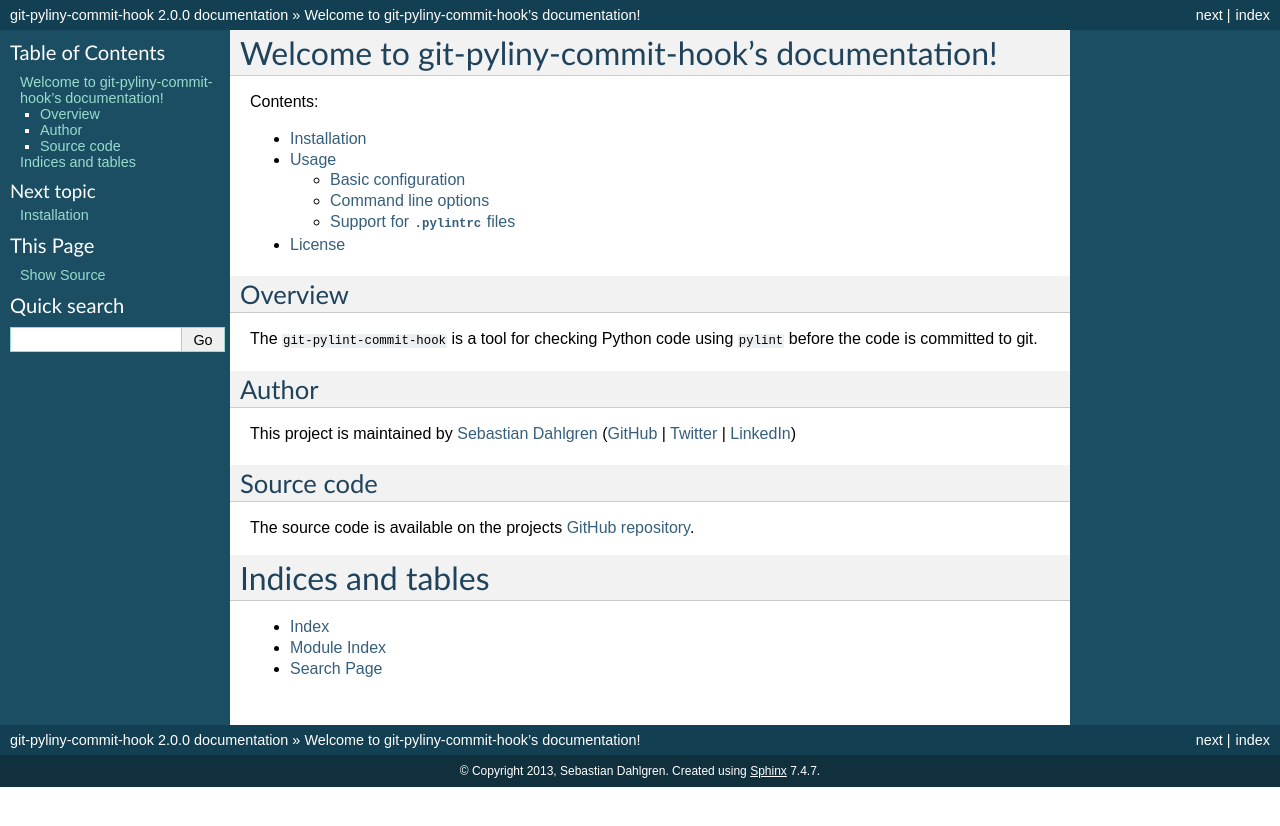
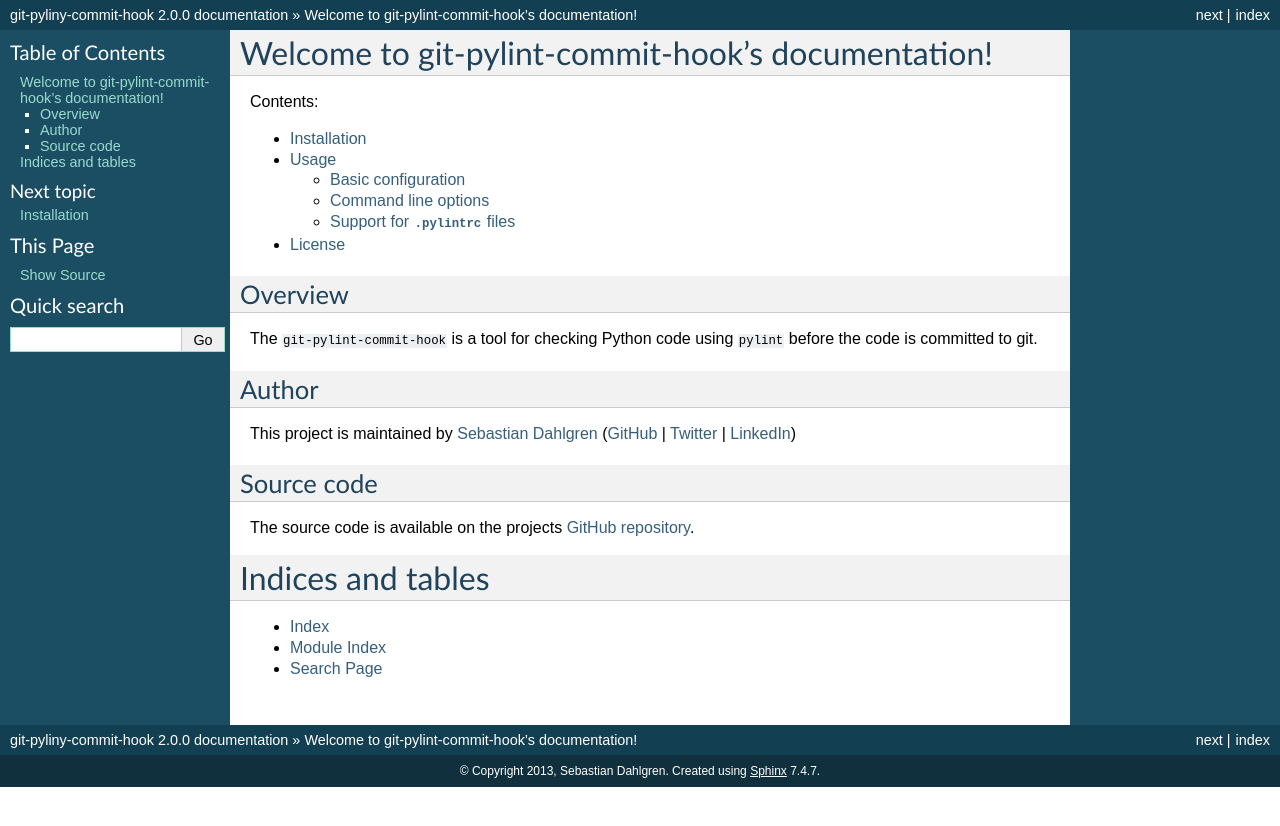
Before and after one commit to sebdah/git-pylint-commit-hook, a Sphinx documentation site: the page built from docs/index.rst, in a window 1280 px wide. Shown: the top 826 px of the page. Built offline with Sphinx 7.4.7, drawn with Linux system fonts in a browser that asks for light colours.

Commit message:
r/pyliny/pylint/g

```diff
--- a/docs/index.rst
+++ b/docs/index.rst
@@ -1,9 +1,9 @@
-.. git-pyliny-commit-hook documentation master file, created by
+.. git-pylint-commit-hook documentation master file, created by
    sphinx-quickstart on Fri Dec  6 12:58:30 2013.
    You can adapt this file completely to your liking, but it should at least
    contain the root `toctree` directive.
 
-Welcome to git-pyliny-commit-hook's documentation!
+Welcome to git-pylint-commit-hook's documentation!
 ==================================================
 
 Contents:
```
